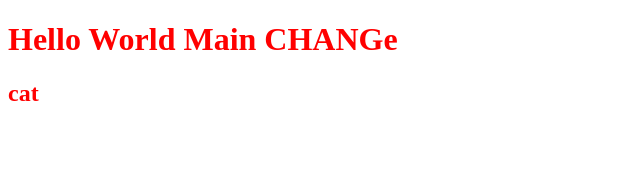
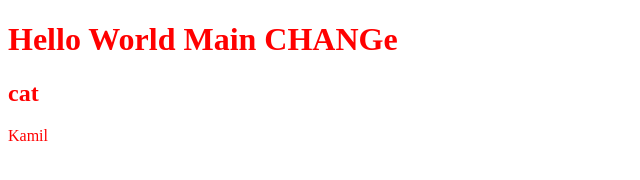
Before and after one commit to koksztul/testing, a plain HTML site: page index.html in a window 1280 px wide. Shown: the full height of the page, 0-640 px from the left. Drawn offline with Linux system fonts and the light colour scheme.

Commit message:
added p tag

```diff
--- a/index.html
+++ b/index.html
@@ -7,6 +7,7 @@
     <div class="container" style="color: red">
         <h1>Hello World Main CHANGe</h1>
         <h2>cat</h2>
+        <p>Kamil</p>
     </div>
 </body>
 </html>
```
